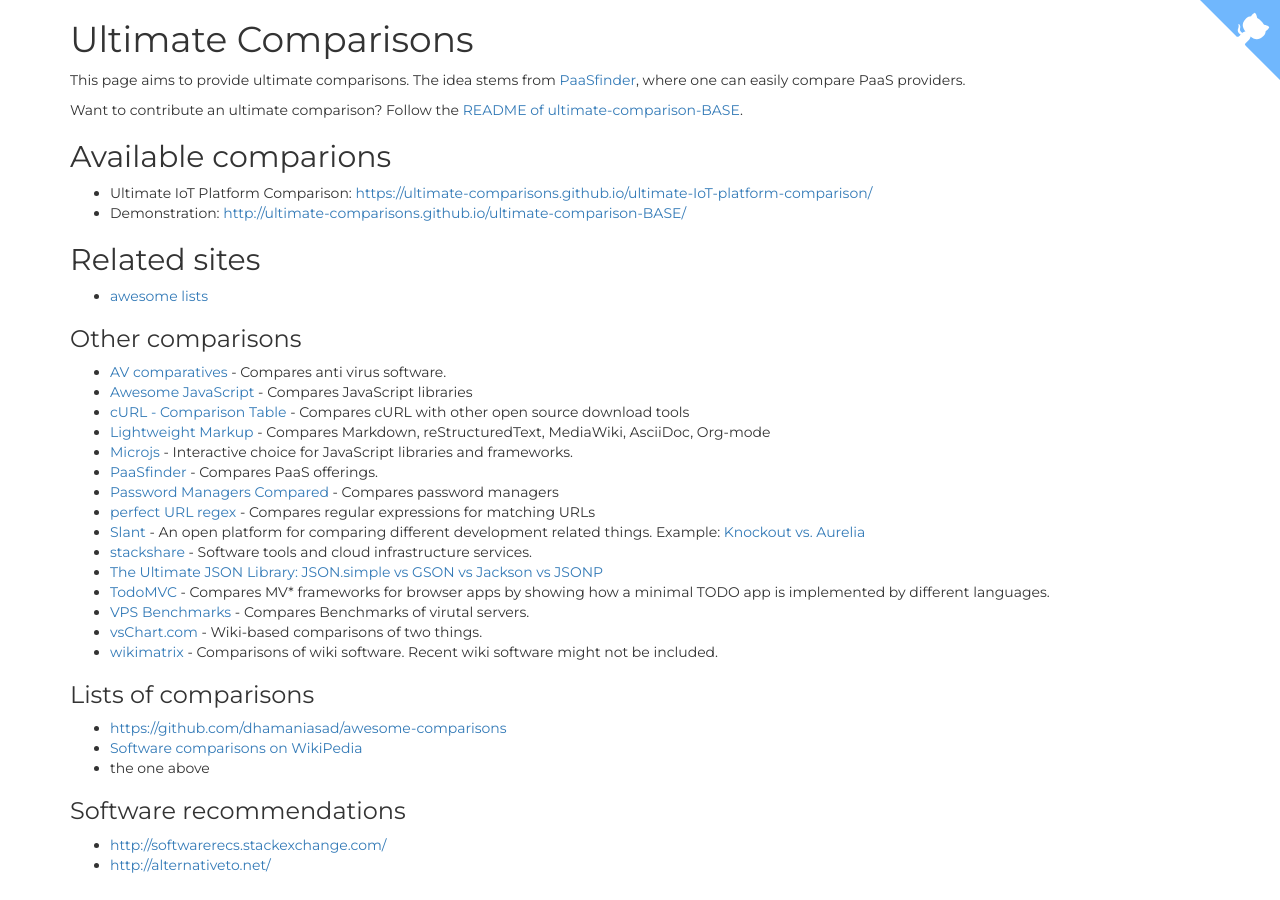
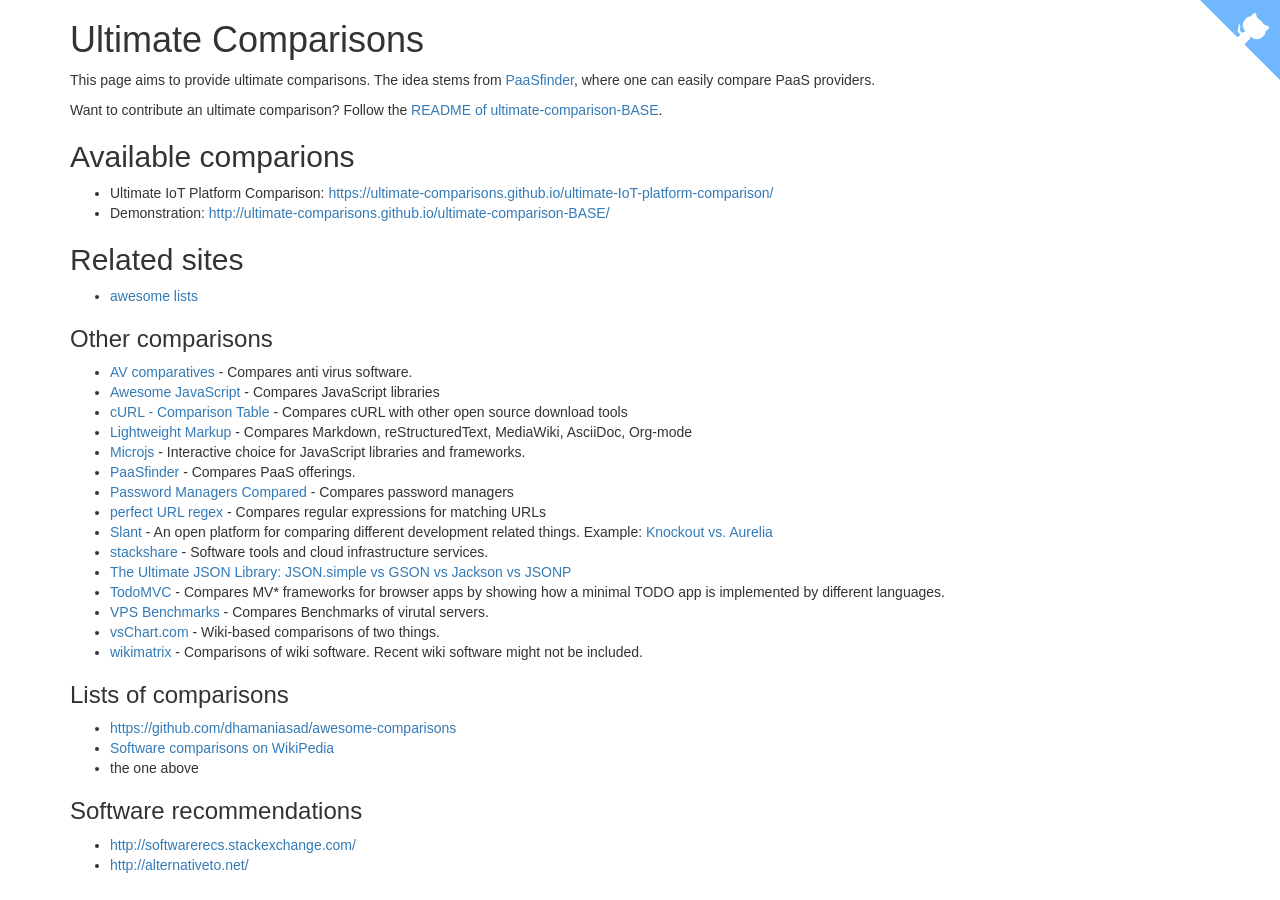
Before and after one commit to ultimate-comparisons/ultimate-comparisons.github.io, a Jekyll site: the page built from index.md, in a window 1280 px wide. Built offline with Jekyll 4.4.1, drawn with Linux system fonts in a browser that asks for light colours; our own code applies the rules of GitHub Pages for plain Markdown files.

Commit message:
Change font

```diff
--- a/_layouts/default.html
+++ b/_layouts/default.html
@@ -4,7 +4,7 @@
     <meta charset="utf-8">
     <meta name="viewport" content="width=device-width, initial-scale=1">
     <link rel="stylesheet" href="https://maxcdn.bootstrapcdn.com/bootstrap/3.3.6/css/bootstrap.min.css" integrity="sha384-1q8mTJOASx8j1Au+a5WDVnPi2lkFfwwEAa8hDDdjZlpLegxhjVME1fgjWPGmkzs7" crossorigin="anonymous">
-    <link href='https://fonts.googleapis.com/css?family=Montserrat' rel='stylesheet' type='text/css'>
+    <link href='https://fonts.googleapis.com/css?family=Josefin+Sans&subset=latin' rel='stylesheet' type='text/css'>
     <title>Ultimate Comparisons</title>
   </head>
   <body style="font-family: 'Montserrat', sans-serif;">
```
